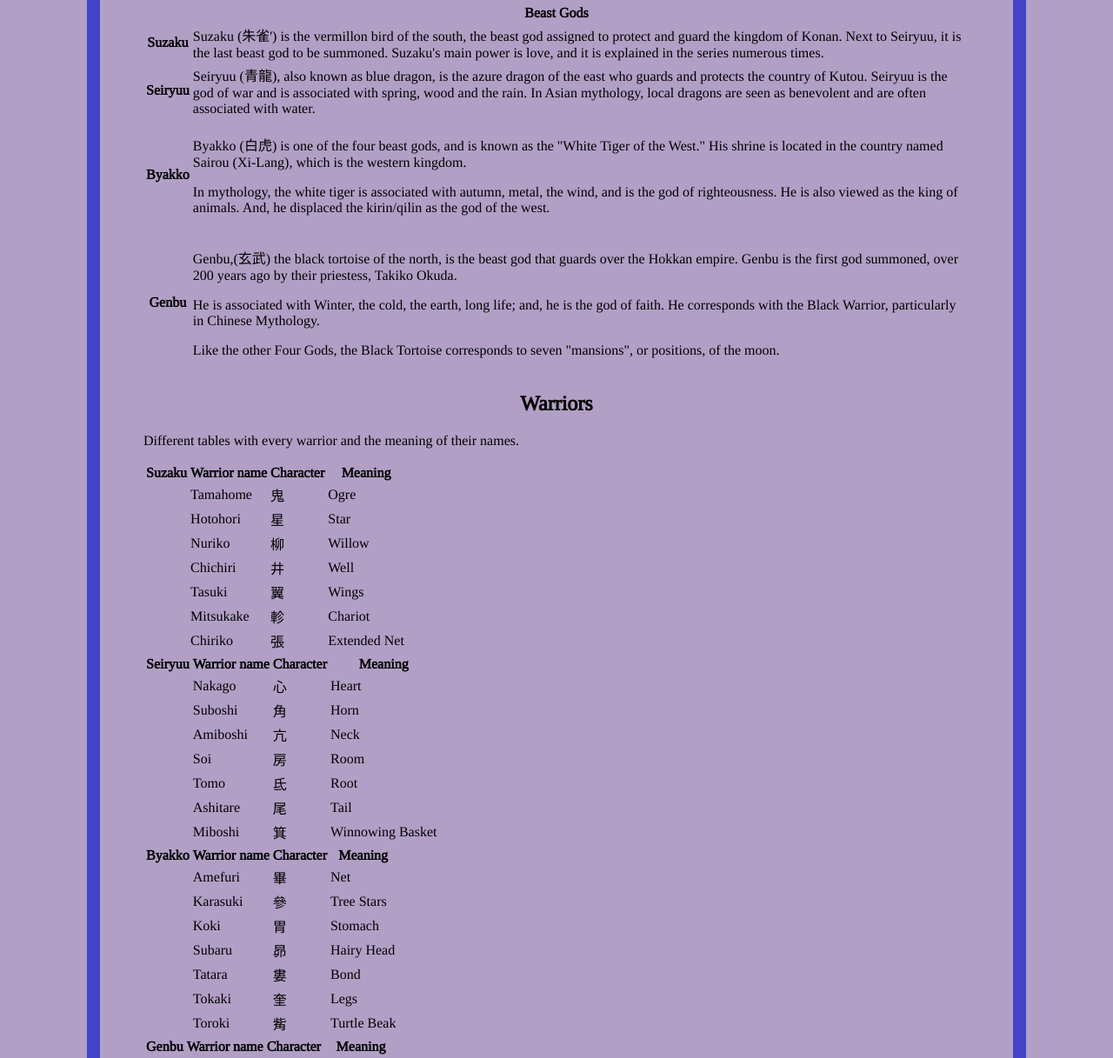
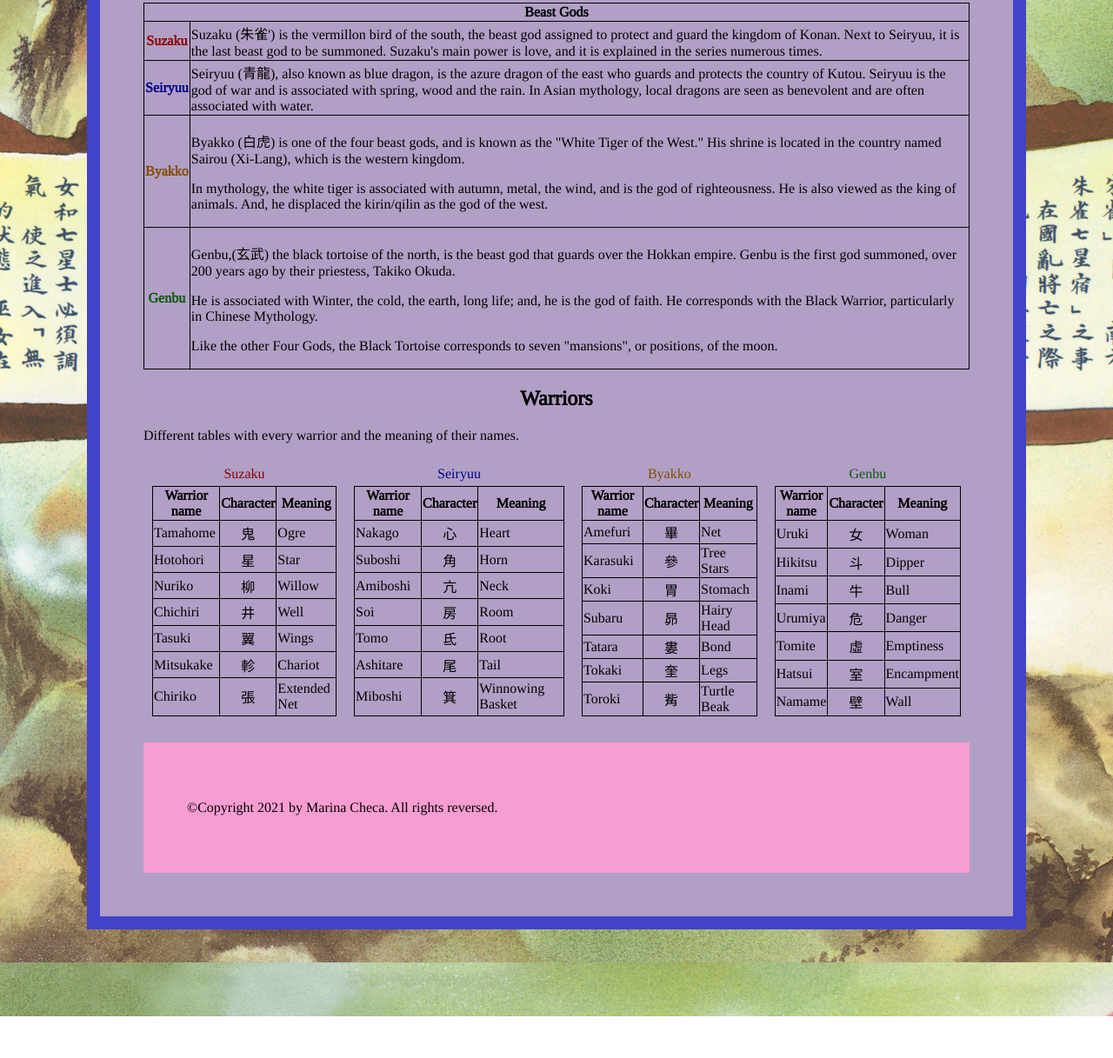
Before and after one commit to rinaprince/project-daw, a plain HTML site: page constellations.html in a window 1280 px wide. Shown: the part 522-1739 px from the top of the page at 87% size. After the commit the page ends 1691 px from the top, so only its background shows below. Drawn offline with Linux system fonts and the light colour scheme.

Commit message:
Some changes. Like change the nav bar a little. Complete the characters' page and constellations

```diff
--- a/CSS/style.css
+++ b/CSS/style.css
@@ -12,6 +12,10 @@
 }
 
 /* Section for the background and its font, plus the box */
+
+html{
+    background-image: url(../PHOTOS/fondo_6.jpg);
+}
 
 body{
     background-color: rgb(177, 159, 197);
@@ -38,6 +42,13 @@ h3{
     display: block;
 }
 
+.list h2{
+    text-align: center;
+}
+
+.list h3{
+    text-align: center;
+}
 
 /* Section to set the navigation bar */
 
@@ -60,7 +71,11 @@ a{
   text-decoration: none;
   text-transform: uppercase;
   padding: 8px;
+  color: black;
+}
 
+nav ul li a:hover{
+    background-color: rgb(109, 0, 64);
 }
 
 .alone{
@@ -68,6 +83,7 @@ a{
     padding: 8px;
     text-transform: uppercase;
     align-items: center;
+    background-color: rgb(221, 151, 192);
 }
 
 /* Section for the general images */
@@ -103,12 +119,6 @@ header > img{
     padding: 5px;
 }
 
-/* Section for the formulary */
-
-/*.formulary{
-
-}*/
-
 /* Section for the unnordered lists */
 
 ul > li{
@@ -123,7 +133,92 @@ ul > li{
 }
 
 .list > aside{
-    flex: 1;
+    flex: 1 25%;
+    max-width: 25%;
+    text-align: center;
+}
+
+.list > article{
+    flex: 2 75%;
+    max-width: 75%;
+}
+
+aside img{
+    margin-top: 150px;
+    margin-bottom: 5px;
+    border-image-width: 5px;
+    border: 2px solid black;
+}
+
+.tasuki{
+    margin-top: 350px;
+}
+
+.nakago{
+    margin-top: 300px;
+}
+
+/* Section for the tables */
+
+table, th, td{
+    border:  1px solid black;
+    border-collapse: collapse;
+}
+
+.flex{
+    display: flex;
+}
+
+.flex table{
+    margin: 10px;
+}
+
+.flex table tr td:nth-child(2){
+    text-align: center;
+}
+
+/* Section to set the color of the principal titles on the tables */
+
+.title_color_r{
+    color: darkred;
+}
+
+.title_color_b{
+    color: darkblue;
+}
+
+.title_color_y{
+    color: rgb(131, 78, 0);
+}
+
+.title_color_g{
+    color: rgb(10, 88, 10);
+}
+
+.color_r{
+    color: darkred;
+    margin-bottom: 5px;
+}
+
+.color_b{
+    color: darkblue;
+    margin-bottom: 5px;
+}
+
+.color_y{
+    color:rgb(131, 78, 0);
+    margin-bottom: 5px;
+}
+
+.color_g{
+    color: rgb(10, 88, 10);
+    margin-bottom: 5px;
+}
+
+/* Section to set the color's titles on novel's page */
+
+.colors h3{
+    color: rgb(9, 41, 129);
 }
 
 /*Section to set the footer */
--- a/constellations.html
+++ b/constellations.html
@@ -1,15 +1,18 @@
 <!DOCTYPE html>
 <html lang="en">
-
     <head>
         <meta charset="utf-8">
         <title>Fushigi Yûgi's World</title>
         <link rel="stylesheet" href="CSS/style.css">
     </head>
-
     <body>
         <header>
-        <img src="PHOTOS/Fushigi_Yuugi_logo_1.png" width="400" height="300" alt="Fushigi_Yuugi_logo">
+            <img
+                src="PHOTOS/Fushigi_Yuugi_logo_1.png"
+                width="400"
+                height="300"
+                alt="Fushigi_Yuugi_logo"
+            >
             <h1>Constellations and warriors</h1>
         </header>
         <nav>
@@ -44,53 +47,65 @@
             </thead>
             <tbody>
                 <tr>
-                <th scope="row">Suzaku</th>
-                <td>Suzaku (朱雀') is the vermillon bird of the south, the beast god assigned to protect and guard the
+                    <th class="title_color_r" scope="row">Suzaku</th>
+                    <td>
+                        Suzaku (朱雀') is the vermillon bird of the south, the beast god assigned to protect and guard the
                     kingdom of Konan. Next to Seiryuu, it is the last beast god to be summoned. Suzaku's main power is
-                    love, and it is explained in the series numerous times.</td>
-            </tr>
-            <tr>
-                <th scope="row">Seiryuu</th>
-                <td>Seiryuu (青龍), also known as blue dragon, is the azure dragon of the east who guards and protects the
-                    country of Kutou. Seiryuu is the god of war and is associated with spring, wood and the rain. In
-                    Asian mythology, local dragons are seen as benevolent and are often associated with water.</td>
-            </tr>
-            <tr>
-                <th scope="row">Byakko</th>
-                <td>
-                    <p>Byakko (白虎) is one of the four beast gods, and is known as the "White Tiger of the West." His
-                        shrine
-                        is located
-                        in the country named Sairou (Xi-Lang), which is the western kingdom.</p>
-
-                    <p>In mythology, the white tiger is associated with autumn, metal, the wind, and is the god of
-                        righteousness. He is also viewed as the king of animals. And, he displaced the kirin/qilin as
-                        the
-                        god of the west.</p>
+                    love, and it is explained in the series numerous times.
                     </td>
                 </tr>
                 <tr>
-                <th scope="row">Genbu</th>
+                    <th class="title_color_b" scope="row">Seiryuu</th>
                     <td>
-                    <p>Genbu,(玄武) the black tortoise of the north, is the beast god that guards over the Hokkan empire.
-                        Genbu is the first god summoned, over 200 years ago by their priestess, Takiko Okuda.</p>
-
-                    <p>He is associated with Winter, the cold, the earth, long life; and, he is the god of faith. He
-                        corresponds with the Black Warrior, particularly in Chinese Mythology.</p>
-
-                    <p>Like the other Four Gods, the Black Tortoise corresponds to seven "mansions", or positions, of
+                        Seiryuu (青龍), also known as blue dragon, is the azure dragon of the east who guards and protects the
+                    country of Kutou. Seiryuu is the god of war and is associated with spring, wood and the rain. In
+                    Asian mythology, local dragons are seen as benevolent and are often associated with water.
+                    </td>
+                </tr>
+                <tr>
+                    <th class="title_color_y" scope="row">Byakko</th>
+                    <td>
+                        <p>
+                            Byakko (白虎) is one of the four beast gods, and is known as the "White Tiger of the West." His
+                        shrine
+                        is located
+                        in the country named Sairou (Xi-Lang), which is the western kingdom.
+                        </p>
+                        <p>
+                            In mythology, the white tiger is associated with autumn, metal, the wind, and is the god of
+                        righteousness. He is also viewed as the king of animals. And, he displaced the kirin/qilin as
                         the
-                        moon.</p>
+                        god of the west.
+                        </p>
+                    </td>
+                </tr>
+                <tr>
+                    <th class="title_color_g" scope="row">Genbu</th>
+                    <td>
+                        <p>
+                            Genbu,(玄武) the black tortoise of the north, is the beast god that guards over the Hokkan empire.
+                        Genbu is the first god summoned, over 200 years ago by their priestess, Takiko Okuda.
+                        </p>
+                        <p>
+                            He is associated with Winter, the cold, the earth, long life; and, he is the god of faith. He
+                        corresponds with the Black Warrior, particularly in Chinese Mythology.
+                        </p>
+                        <p>
+                            Like the other Four Gods, the Black Tortoise corresponds to seven "mansions", or positions, of
+                        the
+                        moon.
+                        </p>
                     </td>
                 </tr>
             </tbody>
         </table>
         <h2>Warriors</h2>
         <p>Different tables with every warrior and the meaning of their names.</p>
+        <div class="flex">
             <table>
+                <caption class="color_r">Suzaku</caption>
                 <thead>
                     <tr>
-                <th scope="col">Suzaku</th>
                         <th scope="col">Warrior name</th>
                         <th scope="col">Character</th>
                         <th scope="col">Meaning</th>
@@ -98,43 +113,36 @@
                 </thead>
                 <tbody>
                     <tr>
-                <td></td>
                         <td>Tamahome</td>
                         <td>鬼</td>
                         <td>Ogre</td>
                     </tr>
                     <tr>
-                <td></td>
                         <td>Hotohori</td>
                         <td>星</td>
                         <td>Star</td>
                     </tr>
                     <tr>
-                <td></td>
                         <td>Nuriko</td>
                         <td>柳</td>
                         <td>Willow</td>
                     </tr>
                     <tr>
-                <td></td>
                         <td>Chichiri</td>
                         <td>井</td>
                         <td>Well</td>
                     </tr>
                     <tr>
-                <td></td>
                         <td>Tasuki</td>
                         <td>翼</td>
                         <td>Wings</td>
                     </tr>
                     <tr>
-                <td></td>
                         <td>Mitsukake</td>
                         <td>軫</td>
                         <td>Chariot</td>
                     </tr>
                     <tr>
-                <td></td>
                         <td>Chiriko</td>
                         <td>張</td>
                         <td>Extended Net</td>
@@ -142,9 +150,9 @@
                 </tbody>
             </table>
             <table>
+                <caption class="color_b">Seiryuu</caption>
                 <thead>
                     <tr>
-                <th scope="col">Seiryuu</th>
                         <th scope="col">Warrior name</th>
                         <th scope="col">Character</th>
                         <th scope="col">Meaning</th>
@@ -152,43 +160,36 @@
                 </thead>
                 <tbody>
                     <tr>
-                <td></td>
                         <td>Nakago</td>
                         <td>心</td>
                         <td>Heart</td>
                     </tr>
                     <tr>
-                <td></td>
                         <td>Suboshi</td>
                         <td>角</td>
                         <td>Horn</td>
                     </tr>
                     <tr>
-                <td></td>
                         <td>Amiboshi</td>
                         <td>亢</td>
                         <td>Neck</td>
                     </tr>
                     <tr>
-                <td></td>
                         <td>Soi</td>
                         <td>房</td>
                         <td>Room</td>
                     </tr>
                     <tr>
-                <td></td>
                         <td>Tomo</td>
                         <td>氐</td>
                         <td>Root</td>
                     </tr>
                     <tr>
-                <td></td>
                         <td>Ashitare</td>
                         <td>尾</td>
                         <td>Tail</td>
                     </tr>
                     <tr>
-                <td></td>
                         <td>Miboshi</td>
                         <td>箕</td>
                         <td>Winnowing Basket</td>
@@ -196,9 +197,9 @@
                 </tbody>
             </table>
             <table>
+                <caption class="color_y">Byakko</caption>
                 <thead>
                     <tr>
-                <th scope="col">Byakko</th>
                         <th scope="col">Warrior name</th>
                         <th scope="col">Character</th>
                         <th scope="col">Meaning</th>
@@ -206,43 +207,36 @@
                 </thead>
                 <tbody>
                     <tr>
-                <td></td>
                         <td>Amefuri</td>
                         <td>畢</td>
                         <td>Net</td>
                     </tr>
                     <tr>
-                <td></td>
                         <td>Karasuki</td>
                         <td>參</td>
                         <td>Tree Stars</td>
                     </tr>
                     <tr>
-                <td></td>
                         <td>Koki</td>
                         <td>胃</td>
                         <td>Stomach</td>
                     </tr>
                     <tr>
-                <td></td>
                         <td>Subaru</td>
                         <td>昴</td>
                         <td>Hairy Head</td>
                     </tr>
                     <tr>
-                <td></td>
                         <td>Tatara</td>
                         <td>婁</td>
                         <td>Bond</td>
                     </tr>
                     <tr>
-                <td></td>
                         <td>Tokaki</td>
                         <td>奎</td>
                         <td>Legs</td>
                     </tr>
                     <tr>
-                <td></td>
                         <td>Toroki</td>
                         <td>觜</td>
                         <td>Turtle Beak</td>
@@ -250,9 +244,9 @@
                 </tbody>
             </table>
             <table>
+                <caption class="color_g">Genbu</caption>
                 <thead>
                     <tr>
-                <th scope="col">Genbu</th>
                         <th scope="col">Warrior name</th>
                         <th scope="col">Character</th>
                         <th scope="col">Meaning</th>
@@ -260,52 +254,45 @@
                 </thead>
                 <tbody>
                     <tr>
-                <td></td>
                         <td>Uruki</td>
                         <td>女</td>
                         <td>Woman</td>
                     </tr>
                     <tr>
-                <td></td>
                         <td>Hikitsu</td>
                         <td>斗</td>
                         <td>Dipper</td>
                     </tr>
                     <tr>
-                <td></td>
                         <td>Inami</td>
                         <td>牛</td>
                         <td>Bull</td>
                     </tr>
                     <tr>
-                <td></td>
                         <td>Urumiya</td>
                         <td>危</td>
                         <td>Danger</td>
                     </tr>
                     <tr>
-                <td></td>
                         <td>Tomite</td>
                         <td>虛</td>
                         <td>Emptiness</td>
                     </tr>
                     <tr>
-                <td></td>
                         <td>Hatsui</td>
                         <td>室</td>
                         <td>Encampment</td>
                     </tr>
                     <tr>
-                <td></td>
                         <td>Namame</td>
                         <td>壁</td>
                         <td>Wall</td>
                     </tr>
                 </tbody>
             </table>
+        </div>
         <footer>
             <p>©Copyright 2021 by Marina Checa. All rights reversed.</p>
         </footer>
     </body>
-
 </html>
```
Also changed, not shown: characters.html (+5 -5 lines), novels.html (+1 -1 lines), PHOTOS/fondo_6.jpg (added). Lines whose indentation alone changed are shown as unchanged.
